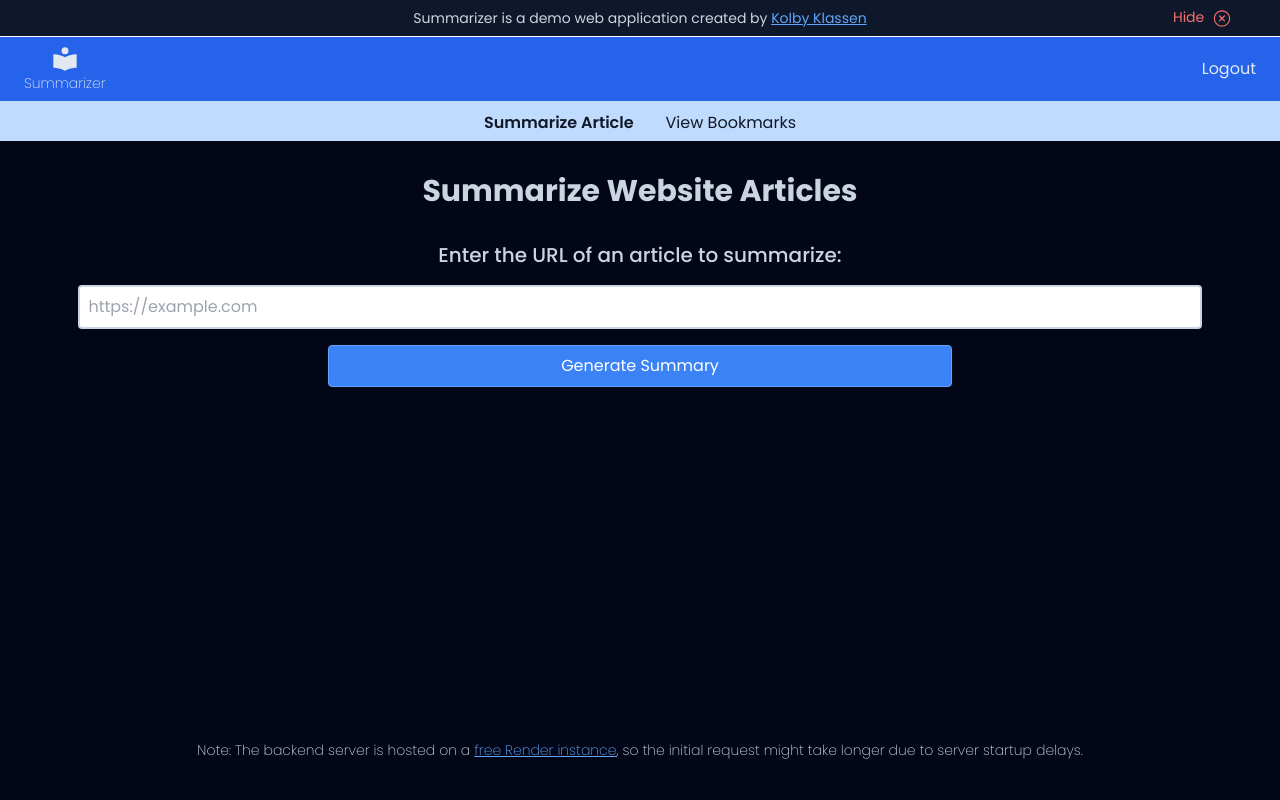
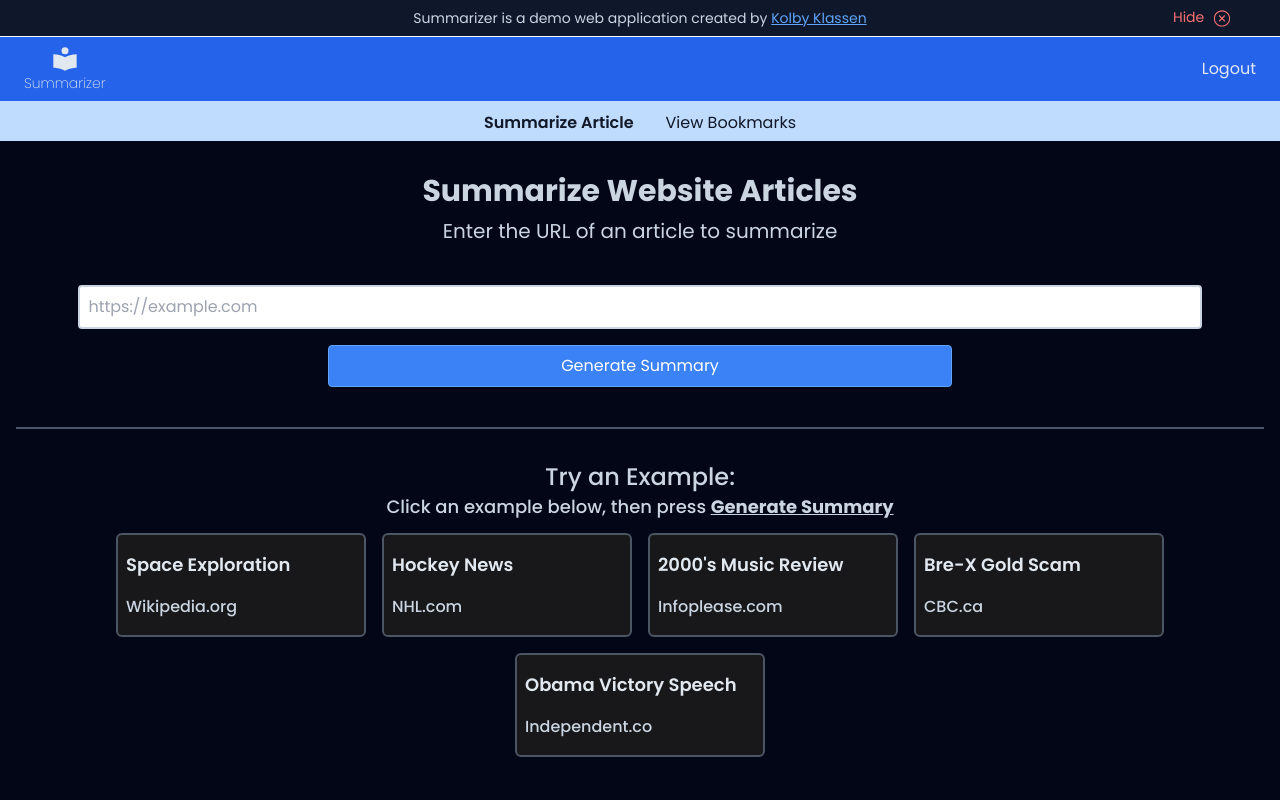
Before and after one commit to kolby-k/Summarizer-client, a React (Vite) app: page /summary in a window 1280 px wide. Shown: the top 800 px of the page. Built offline with nearby package versions, Linux system fonts and the light colour scheme; no server answers; sample sign-in values are in the browser's storage.

Commit message:
added examples

```diff
--- a/src/components/Banner.jsx
+++ b/src/components/Banner.jsx
@@ -28,7 +28,7 @@ const Banner = () => {
   return (
     <>
       {showBanner && (
-        <div className="sticky top-0 w-full bg-slate-900 border-b border-white">
+        <div className="sticky flex flex-col justify-center top-0 w-full bg-slate-900 border-b border-white">
           <div className="p-2 text-center text-sm">
             Summarizer is a demo web application created by{" "}
             <a href="https://kolbyk.ca" className="underline text-blue-400">
--- /dev/null
+++ b/src/components/Examples.jsx
@@ -0,0 +1,66 @@
+import React from "react";
+
+const EXAMPLES = [
+  {
+    url: "https://en.wikipedia.org/wiki/Space_exploration",
+    source: "Wikipedia.org",
+    title: "Space Exploration",
+  },
+  {
+    url: "https://www.nhl.com/news/sidney-crosby-misses-practice-again-with-upper-body-injury",
+    source: "NHL.com",
+    title: "Hockey News",
+  },
+  {
+    url: "https://www.infoplease.com/year-music",
+    source: "Infoplease.com",
+    title: "2000's Music Review",
+  },
+  {
+    url: "https://www.cbc.ca/radio/podcastnews/bre-x-minerals-gold-rush-podcast-1.7218496",
+    source: "CBC.ca",
+    title: "Bre-X Gold Scam",
+  },
+  {
+    url: "https://www.independent.co.uk/news/world/americas/the-full-text-of-barack-obama-s-victory-speech-993008.html",
+    source: "Independent.co",
+    title: "Obama Victory Speech",
+  },
+];
+
+function Examples({ setExample, activeExampleUrl }) {
+  const handleSetExampleUrl = (url) => {
+    setExample(url);
+  };
+  return (
+    <div className="flex flex-col gap-2 text-center my-10 p-8 border-slate-600 border-t-[2px]">
+      <span className="flex flex-col">
+        <h1 className="font-medium text-2xl text-slate-300">Try an Example:</h1>
+        <p className="text-lg font-medium">
+          Click an example below, then press{" "}
+          <span className="font-bold underline">Generate Summary</span>
+        </p>
+      </span>
+      <span className="flex flex-wrap gap-2  justify-center">
+        {EXAMPLES.map((e, idx) => {
+          return (
+            <button
+              onClick={() => handleSetExampleUrl(e.url)}
+              key={idx}
+              className={` ${
+                activeExampleUrl !== e.url && "bg-zinc-900"
+              } w-[250px] font-semibold text-lg text-slate-200 cursor-pointer text-center relative rounded-md border-2 border-gray-600 m-1 p-2 py-4 bg-slate-900 flex flex-col justify-between`}
+            >
+              {e.title}
+              <div className="font-medium text-base text-center text-slate-300 mt-4">
+                {e.source}
+              </div>
+            </button>
+          );
+        })}
+      </span>
+    </div>
+  );
+}
+
+export default Examples;
--- a/src/components/SummaryInput.jsx
+++ b/src/components/SummaryInput.jsx
@@ -1,14 +1,20 @@
 // src/components/SummaryInput.js
-import React, { useState } from "react";
+import React, { useEffect, useState } from "react";
 import LoadingSpinner from "./LoadingSpinner";
 import { useSummary } from "../context/SummaryContext";
 
-const SummaryInput = ({}) => {
-  const [inputValue, setInputValue] = useState("");
+const SummaryInput = ({ exampleUrl = "", resetExample }) => {
+  const [inputValue, setInputValue] = useState(exampleUrl);
   const [loading, setLoading] = useState(false);
   const [error, setError] = useState(null);
 
   const { showSummary, bookmarks } = useSummary();
+
+  useEffect(() => {
+    if (exampleUrl) {
+      setInputValue(exampleUrl);
+    }
+  }, [exampleUrl]);
 
   const handleSubmit = async (e) => {
     e.preventDefault();
@@ -65,14 +71,11 @@ const SummaryInput = ({}) => {
 
   return (
     <div className="relative w-full">
-      <h2 className="text-lg md:text-xl font-medium leading-[1.2] mb-4 text-center">
-        Enter the URL of an article to summarize:
-      </h2>
       <form onSubmit={handleSubmit} className="flex flex-col space-y-4">
         <input
           type="text"
           value={inputValue}
-          onChange={(e) => setInputValue(e.target.value)}
+          onChange={(e) => (setInputValue(e.target.value), resetExample())}
           aria-label="URL Input"
           className="p-2 border-2 border-slate-300 rounded text-slate-700 w-[90%] self-center"
           placeholder="https://example.com"
--- a/src/pages/Home.jsx
+++ b/src/pages/Home.jsx
@@ -90,7 +90,7 @@ const Home = () => {
             <a
               className="underline text-blue-500"
               target="_blank"
-              href="https://kolby-k.netlify.app/"
+              href="https://kolbyk.ca/"
             >
               Kolby Klassen's
             </a>{" "}
--- a/src/pages/SummaryPage.jsx
+++ b/src/pages/SummaryPage.jsx
@@ -4,10 +4,12 @@ import SummaryCard from "../components/SummaryCard";
 import { useSummary } from "../context/SummaryContext";
 import DetailsModal from "../components/DetailsModal";
 import useProtectedRoute from "../hooks/useProtectedRoute";
+import Examples from "../components/Examples";
 
 const SummaryPage = () => {
   const { currentSummary } = useSummary();
   const [detailModalContent, setDetailModalContent] = useState(null);
+  const [exampleUrl, setExampleUrl] = useState("");
 
   useProtectedRoute();
 
@@ -16,12 +18,20 @@ const SummaryPage = () => {
   };
 
   return (
-    <div className="">
-      <h1 className="text-3xl text-center font-bold pt-4 mb-8">
+    <div className="flex flex-col">
+      <span className="flex flex-col justify-center">
+        <h1 className="text-3xl text-center font-bold pt-4 mb-2">
           Summarize Website Articles
         </h1>
-      <SummaryInput />
-      {currentSummary ? (
+        <h2 className="text-lg md:text-xl font-normal leading-[1.2] mb-10 text-center">
+          Enter the URL of an article to summarize
+        </h2>
+      </span>
+      <SummaryInput
+        exampleUrl={exampleUrl}
+        resetExample={() => setExampleUrl("")}
+      />
+      {currentSummary && (
         <div className="flex flex-col items-center justify-center mt-8 border-t border-zinc-600 pt-8">
           <p className="text-center text-2xl font-semibold mb-4">
             Current Summary
@@ -31,10 +41,12 @@ const SummaryPage = () => {
             showDetailsModal={showDetailsModal}
           />
         </div>
-      ) : (
-        <div className="w-full text-sm absolute bottom-10 left-1/2 -translate-x-1/2 font-thin">
+      )}
+
+      <Examples setExample={setExampleUrl} activeExampleUrl={exampleUrl} />
+      <div className="w-full text-sm  font-thin">
         <p className="mt-32 text-center">
-            Note: The backend server is hosted on a{" "}
+          The server is hosted on a{" "}
           <a
             className="underline text-blue-400"
             href="https://docs.render.com/web-services"
@@ -42,11 +54,10 @@ const SummaryPage = () => {
           >
             free Render instance
           </a>
-            , so the initial request might take longer due to server startup
-            delays.
+          , which may cause the initial request to take longer due to server
+          startup delays.
         </p>
       </div>
-      )}
       {detailModalContent && (
         <DetailsModal
           article={detailModalContent}
```
Lines whose indentation alone changed are shown as unchanged.
